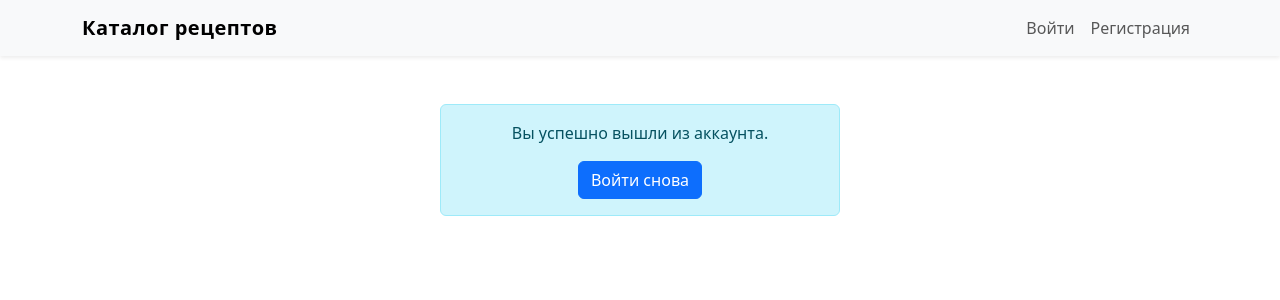
After one commit to Jequne/recepti_django, a Django app: template recipes_site/templates/registration/logged_out.html in a window 1280 px wide. The commit adds this page. Shown: the top 300 px of the page. Run offline with Django 5.2, Linux system fonts and the light colour scheme; the template is opened without the code that fills it, so the values that code supplies are empty.

Commit message:
added logout

```diff
--- a/recipes_site/recipes/views.py
+++ b/recipes_site/recipes/views.py
@@ -50,8 +50,9 @@ def register(request):
 		form = CustomUserCreationForm()
 	return render(request, 'registration/register.html', {'form': form})
 
-@login_required
 def recipe_list(request):
+	if not request.user.is_authenticated:
+		return redirect('/register/')
 	recipes = Recipe.objects.all().order_by('-created_at')
 	return render(request, 'recipe_list.html', {'recipes': recipes})
 
--- a/recipes_site/templates/base.html
+++ b/recipes_site/templates/base.html
@@ -68,12 +68,17 @@
             <a class="navbar-brand" href="/">Каталог рецептов</a>
             <div class="collapse navbar-collapse">
                 <ul class="navbar-nav ms-auto">
-                    {% if user.is_authenticated %}
-                    <li class="nav-item"><a class="nav-link" href="/logout/">Выйти</a></li>
-                    {% else %}
-                    <li class="nav-item"><a class="nav-link" href="/login/">Войти</a></li>
-                    <li class="nav-item"><a class="nav-link" href="/register/">Регистрация</a></li>
-                    {% endif %}
+                                        {% if user.is_authenticated %}
+                                        <li class="nav-item">
+                                            <form method="post" action="/logout/" style="display:inline;">
+                                                {% csrf_token %}
+                                                <button type="submit" class="nav-link btn btn-link" style="padding:0; border:none; background:none;">Выйти</button>
+                                            </form>
+                                        </li>
+                                        {% else %}
+                                        <li class="nav-item"><a class="nav-link" href="/login/">Войти</a></li>
+                                        <li class="nav-item"><a class="nav-link" href="/register/">Регистрация</a></li>
+                                        {% endif %}
                 </ul>
             </div>
         </div>
--- /dev/null
+++ b/recipes_site/templates/registration/logged_out.html
@@ -0,0 +1,9 @@
+{% extends 'base.html' %}
+{% block content %}
+<div class="container py-5">
+  <div class="alert alert-info text-center" style="max-width: 400px; margin: 0 auto;">
+    Вы успешно вышли из аккаунта.<br>
+    <a href="/login/" class="btn btn-primary mt-3">Войти снова</a>
+  </div>
+</div>
+{% endblock %}
--- a/recipes_site/urls.py
+++ b/recipes_site/urls.py
@@ -28,7 +28,7 @@ urlpatterns = [
         template_name='registration/login.html',
         authentication_form=CustomAuthenticationForm
     ), name='login'),
-    path('logout/', auth_views.LogoutView.as_view(next_page='/login/?logged_out=1'), name='logout'),
+    path('logout/', auth_views.LogoutView.as_view(), name='logout'),
     path('register/', recipes_views.register, name='register'),
     path('', include('recipes_site.recipes.urls')),
 ]
```
